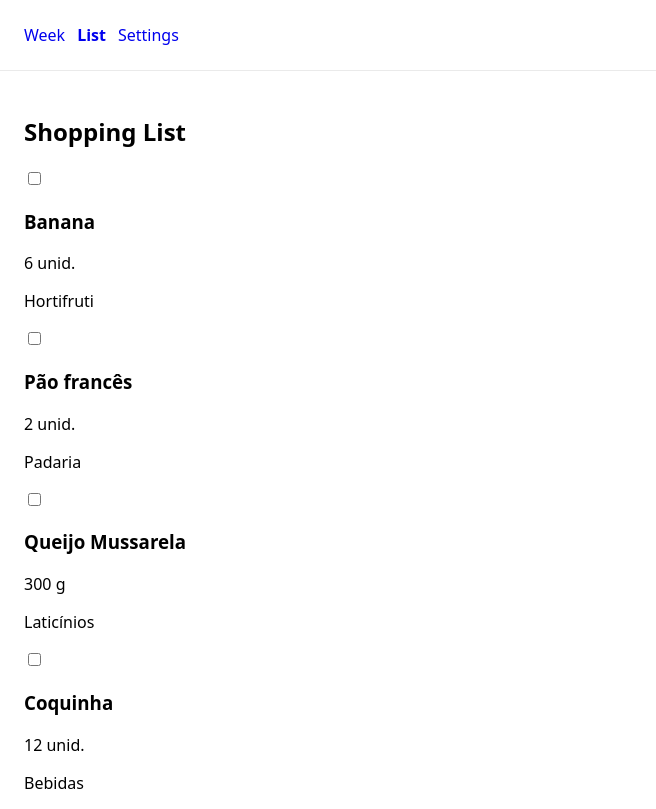
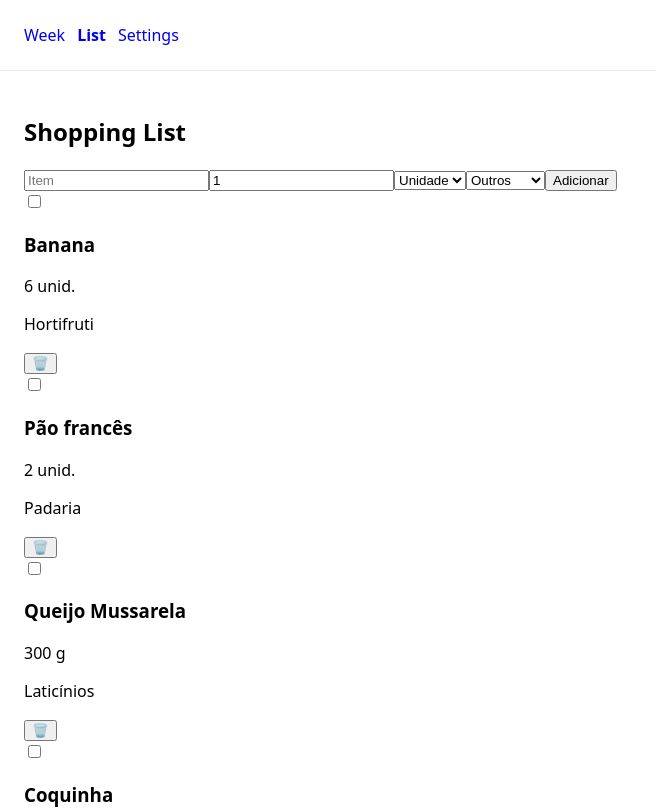
Before and after one commit to felipedev90/listify, a React (Vite) app: page /list in a window 1280 px wide. Shown: the top 809 px of the page, without its empty margins (0-656 px from the left). Built offline with nearby package versions, Linux system fonts and the light colour scheme.

Commit message:
feat: add item creation and deletion

```diff
--- /dev/null
+++ b/src/components/ItemForm/ItemForm.tsx
@@ -0,0 +1,69 @@
+import { useState } from "react";
+import type { Category, Unit } from "../../types/shopping";
+
+export type NewItemData = {
+  name: string;
+  qty: number;
+  unit: Unit;
+  category: Category;
+};
+
+type ItemFormProps = {
+  onAdd: (data: NewItemData) => void;
+};
+
+export function ItemForm({ onAdd }: ItemFormProps) {
+  const [name, setName] = useState<string>("");
+  const [qty, setQty] = useState<number>(1);
+  const [unit, setUnit] = useState<Unit>("unid.");
+  const [category, setCategory] = useState<Category>("Outros");
+
+  function handleSubmit(e: React.FormEvent<HTMLFormElement>) {
+    e.preventDefault();
+
+    if (name.trim() === "") return;
+    if (qty <= 0) return;
+
+    onAdd({ name: name.trim(), qty, unit, category });
+
+    setName("");
+    setQty(1);
+    setUnit("unid.");
+    setCategory("Outros");
+  }
+
+  return (
+    <form onSubmit={handleSubmit}>
+      <div>
+        <input
+          type="text"
+          value={name}
+          placeholder="Item"
+          onChange={(e) => setName(e.target.value)}
+        />
+        <input
+          type="number"
+          value={qty}
+          min={1}
+          onChange={(e) => setQty(Number(e.target.value))}
+        />
+        <select value={unit} onChange={(e) => setUnit(e.target.value as Unit)}>
+          <option value={"unid."}>Unidade</option>
+          <option value={"g"}>Grama</option>
+          <option value={"ml"}>ml</option>
+        </select>
+        <select
+          value={category}
+          onChange={(e) => setCategory(e.target.value as Category)}
+        >
+          <option value={"Hortifruti"}>Hortifruti</option>
+          <option value={"Laticínios"}>Laticínios</option>
+          <option value={"Padaria"}>Padaria</option>
+          <option value={"Bebidas"}>Bebidas</option>
+          <option value={"Outros"}>Outros</option>
+        </select>
+        <button type="submit">Adicionar</button>
+      </div>
+    </form>
+  );
+}
--- a/src/components/ItemRow/ItemRow.tsx
+++ b/src/components/ItemRow/ItemRow.tsx
@@ -2,9 +2,10 @@ import type { ShoppingItem } from "../../types/shopping";
 
 type ItemRowProps = {
   item: ShoppingItem;
+  onDelete: (id: string) => void;
 };
 
-export function ItemRow({ item }: ItemRowProps) {
+export function ItemRow({ item, onDelete }: ItemRowProps) {
   return (
     <div>
       <input type="checkbox" checked={item.checked} readOnly />
@@ -13,6 +14,9 @@ export function ItemRow({ item }: ItemRowProps) {
         {item.qty} {item.unit}
       </span>
       <p>{item.category}</p>
+      <button type="button" onClick={() => onDelete(item.id)}>
+        🗑️
+      </button>
     </div>
   );
 }
--- a/src/pages/ListPage/ListPage.tsx
+++ b/src/pages/ListPage/ListPage.tsx
@@ -1,17 +1,46 @@
+import { useState } from "react";
 import { seedItems } from "../../utils/seedItems";
+import { ItemForm } from "../../components/ItemForm/ItemForm";
 import { ItemRow } from "../../components/ItemRow/ItemRow";
+import type { ShoppingItem } from "../../types/shopping";
+import type { NewItemData } from "../../components/ItemForm/ItemForm";
 
 export function ListPage() {
   const weekId = "2026-W07";
-  const items = seedItems(weekId);
+  const [items, setItems] = useState<ShoppingItem[]>(seedItems(weekId));
+
+  function handleAdd(data: NewItemData) {
+    const now = Date.now();
+
+    const newItem: ShoppingItem = {
+      id: crypto.randomUUID(),
+      weekId: weekId,
+      name: data.name,
+      qty: data.qty,
+      unit: data.unit,
+      category: data.category,
+      checked: false,
+      createdAt: now,
+      updatedAt: now,
+    };
+
+    setItems((prev) => [newItem, ...prev]);
+  }
+
+  function handleDelete(id: string) {
+    setItems((prev) => prev.filter((item) => item.id !== id));
+  }
 
   return (
     <main style={{ padding: 24 }}>
       <h2>Shopping List</h2>
+      <ItemForm onAdd={handleAdd} />
       {items.length === 0 ? (
         <p>Nenhum item...</p>
       ) : (
-        items.map((item) => <ItemRow key={item.id} item={item} />)
+        items.map((item) => (
+          <ItemRow key={item.id} item={item} onDelete={handleDelete} />
+        ))
       )}
     </main>
   );
```
